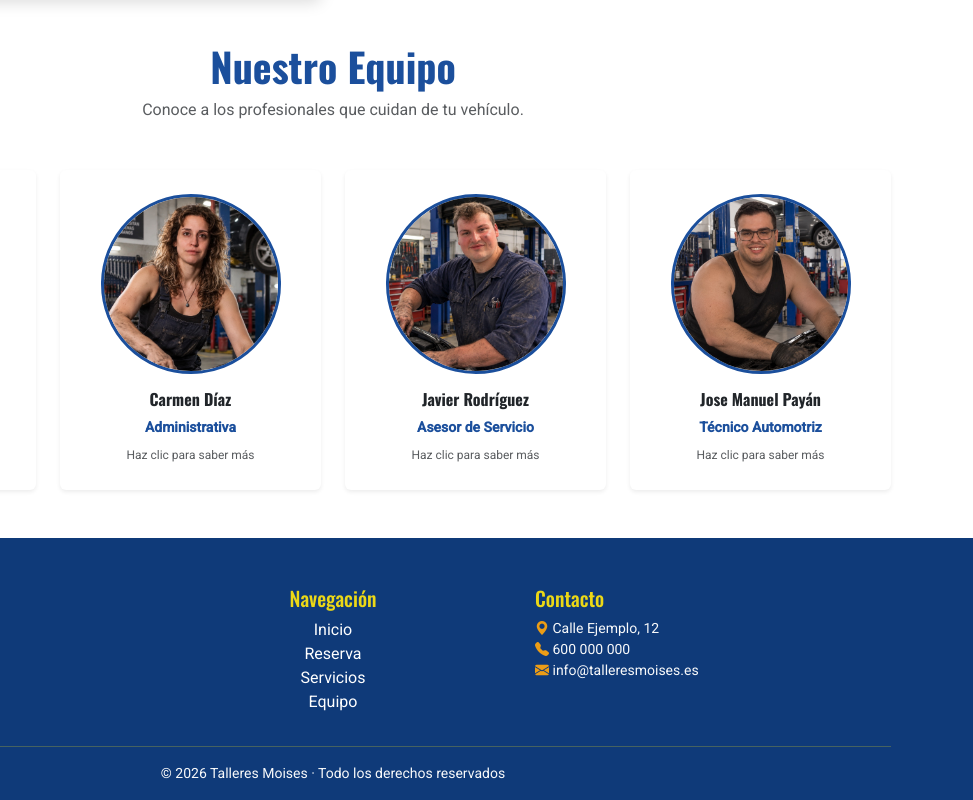
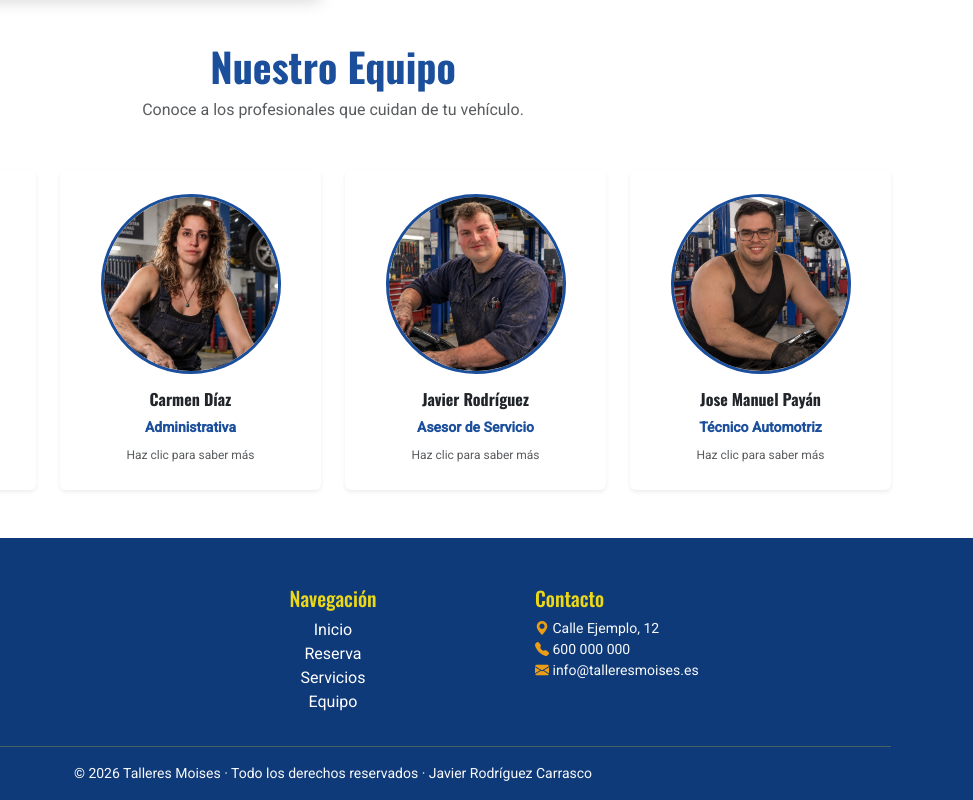
Before and after one commit to L3V1XX/Talleres-Moises, a plain HTML site: page pages/equipo.html in a window 1280 px wide. Shown: the part 482-1282 px from the top of the page, 307-1280 px from the left. Drawn offline with nearby package versions, Linux system fonts and the light colour scheme; a script that the page names is missing; a web font is replaced by a local one.

Commit message:
nombre creador equipo

```diff
--- a/pages/equipo.html
+++ b/pages/equipo.html
@@ -272,7 +272,7 @@
 
         <hr class="border-secondary" />
         <p class="text-center small mb-0">
-          &copy; 2026 Talleres Moises · Todo los derechos reservados
+          &copy; 2026 Talleres Moises · Todo los derechos reservados · Javier Rodríguez Carrasco
         </p>
       </div>
     </footer>
```
